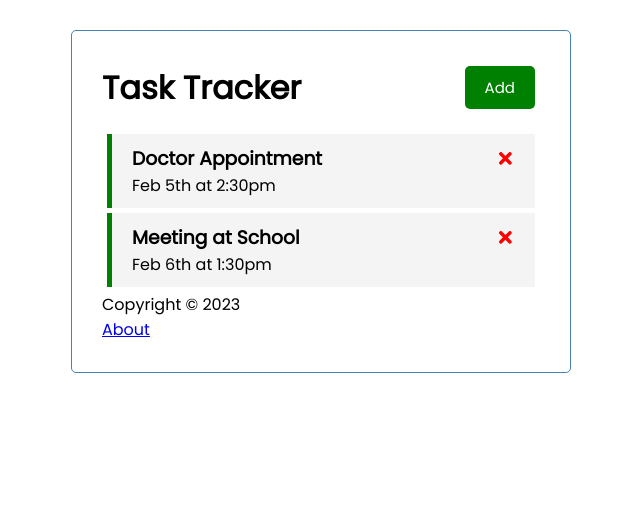
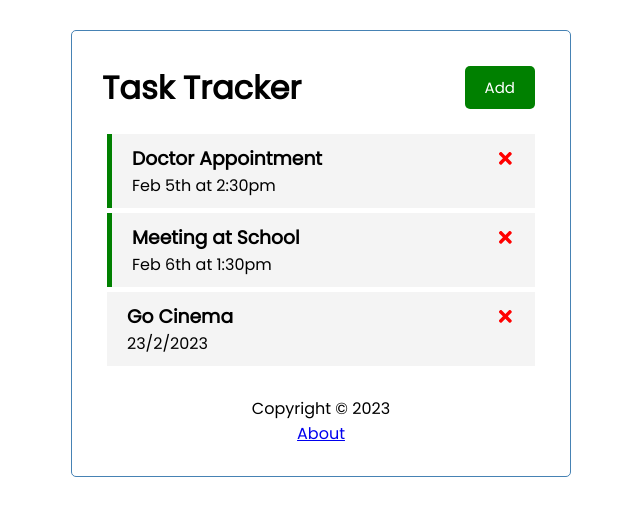
Before and after one commit to Hitendra27/task-manager, a React (Create React App) app: page / in a window 1280 px wide. Shown: the top 516 px of the page, without its empty margins (319-959 px from the left). Built offline with nearby package versions, Linux system fonts and the light colour scheme; data requests are answered from the project's data file.

Commit message:
Finished all the codes.

```diff
--- a/db.json
+++ b/db.json
@@ -13,6 +13,12 @@
       "day": "Feb 6th at 1:30pm",
       "remainder": true,
       "reminder": true
+    },
+    {
+      "text": "Go Cinema",
+      "day": "23/2/2023",
+      "reminder": false,
+      "id": 3
     }
   ]
 }
--- a/src/App.js
+++ b/src/App.js
@@ -1,8 +1,10 @@
 import {useState, useEffect} from 'react';
+import { BrowserRouter as Router, Route, Routes} from 'react-router-dom';
 import Header from './components/Header';
 import Tasks from './components/Tasks';
 import AddTask from './components/AddTask';
 import Footer from './components/Footer';
+import About from './components/About';
 
 function App() {
   const [showAddTask, setShowAddTask] = useState();
@@ -26,7 +28,7 @@ function App() {
   };
 
   // Fetch Task
-  const fetchTask = async (id) => {
+  const fetchTask = async id => {
     const res = await fetch(`http://localhost:5000/tasks/${id}`);
     const data = await res.json();
 
@@ -63,19 +65,18 @@ function App() {
 
   // Toggle Remainder
   const toggleReminder = async id => {
-    const taskToToggle = await fetchTask(id)
-    const updTask = { ...taskToToggle,
-    reminder: !taskToToggle.reminder }
+    const taskToToggle = await fetchTask(id);
+    const updTask = {...taskToToggle, reminder: !taskToToggle.reminder};
 
     const res = await fetch(`http://localhost:5000/tasks/${id}`, {
       method: 'PUT',
       headers: {
-        'Content-Type': 'application/json'
+        'Content-Type': 'application/json',
       },
-      body: JSON.stringify(updTask)
-    })
+      body: JSON.stringify(updTask),
+    });
 
-    const data = await res.json()
+    const data = await res.json();
 
     setTasks(
       tasks.map(task =>
@@ -85,6 +86,7 @@ function App() {
   };
 
   return (
+    <Router>
     <div className="container">
       <Header
         onAdd={() => setShowAddTask(!showAddTask)}
@@ -96,8 +98,10 @@ function App() {
       ) : (
         'No Tasks To Show'
       )}
+
       <Footer />
     </div>
+    </Router>
   );
 }
 
--- /dev/null
+++ b/src/components/About.js
@@ -0,0 +1,11 @@
+const About = () => {
+  return (
+    <div>
+        <h4>Version 1.0.0</h4>
+        <a href="/">Go Back</a>
+
+    </div>
+  )
+}
+
+export default About
--- a/src/components/Footer.js
+++ b/src/components/Footer.js
@@ -1,10 +1,10 @@
 function Footer() {
   return (
-    <div>
+    <footer>
         <p>Copyright &copy; 2023</p>
         <a href="/about">About</a>
 
-    </div>
+    </footer>
   )
 }
 
```
